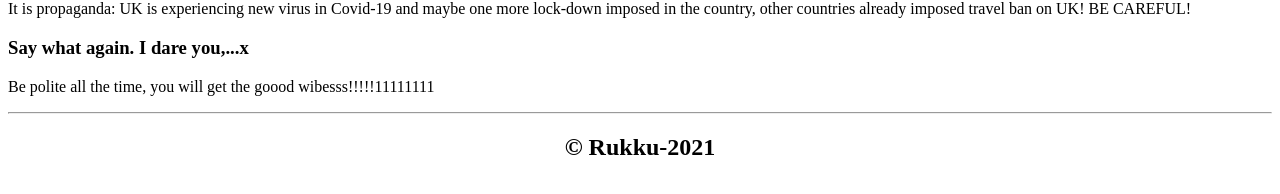
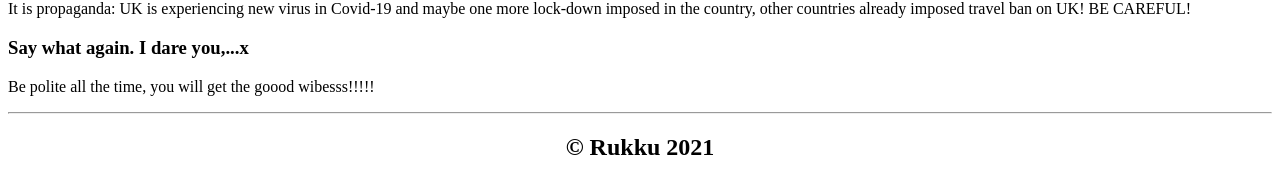
Before and after one commit to radharukminiY/react2, a React (Create React App) app: page / in a window 1280 px wide. Shown: the part 336-530 px from the top of the page. Built offline with nearby package versions, Linux system fonts and the light colour scheme.

Commit message:
final commit

```diff
--- a/src/component/Footer.js
+++ b/src/component/Footer.js
@@ -1,11 +1,11 @@
 import React from 'react';
 
-const Footer = () =>
+const Footer = (props) =>
 {
   return(
 <div>
 <center>
-<h2>&copy; Rukku-2021</h2>
+<h2>&copy; Rukku {props.year}</h2>
 </center>
 </div>
 )
--- a/src/component/Header.js
+++ b/src/component/Header.js
@@ -8,6 +8,7 @@ class Header extends Component {
 
     this.state={
       title:'Developer Funnel React',
+      feed:"",
       keyword:'user text here'
     }
 
--- a/src/component/Home.js
+++ b/src/component/Home.js
@@ -16,8 +16,9 @@ this.state={
 }
 
 filterNews=(userInput)=>{
-const Output=this.state.filter((data)=>{
-  return data.title.toLowerCase().indexOf(userInput.toLowerCase())>-1
+const Output=this.state.news.filter((data)=>{
+  return data.feed.toLowerCase().indexOf(userInput.toLowerCase())>-1 //gives data based on feed
+  //return data.title.toLowerCase().indexOf(userInput.toLowerCase())>-1 //gives data based on title
 })
 this.setState({filtered:Output})
 }
@@ -30,7 +31,7 @@ render(){
 <Header userText={(data)=>{this.filterNews(data)}}/>
 <News newsdata={this.state.filtered}/>
 <hr/>
-<Footer/>
+<Footer year="2021"/>
   </React.Fragment>
 )
 }
--- a/src/component/db.json
+++ b/src/component/db.json
@@ -17,6 +17,6 @@
     {
         "id":4,
         "title":"Say what again. I dare you,...x",
-        "feed":"Be polite all the time, you will get the goood wibesss!!!!!11111111"
+        "feed":"Be polite all the time, you will get the goood wibesss!!!!!"
     }
   ]
```
Also changed, not shown: 1 other file (tests, documents, lock files or other folders).
